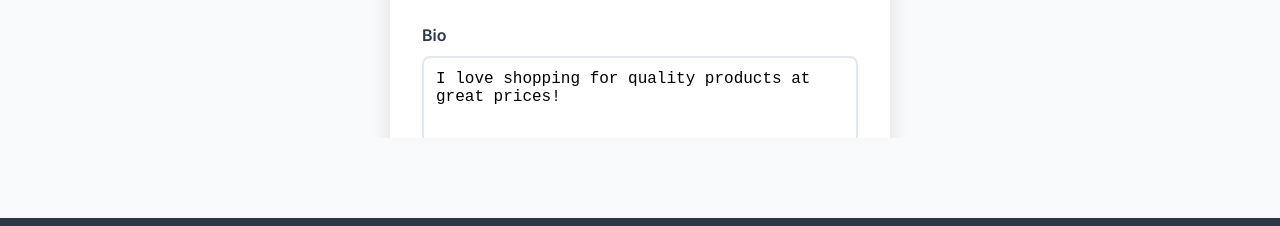
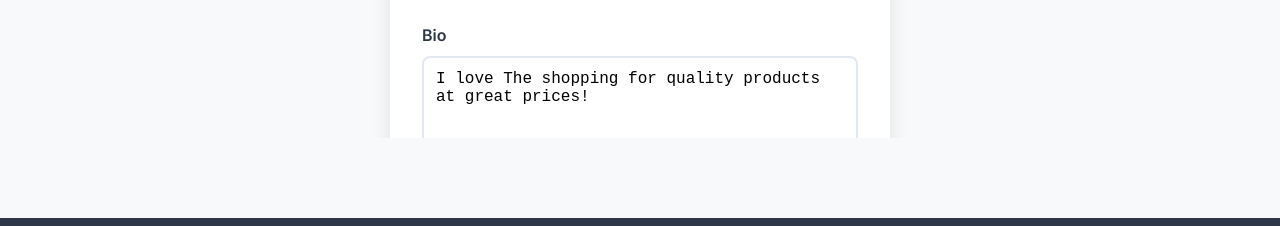
Before and after one commit to FarzaadShojaei/Shopping_Site, a React (Create React App) app: page /profile in a window 1280 px wide. Shown: the part 838-1064 px from the top of the page. Built offline with nearby package versions, Linux system fonts and the light colour scheme; the HTML template or start-up script is replaced by a standard one.

Commit message:
Adding New S

```diff
--- a/src/pages/Profile.js
+++ b/src/pages/Profile.js
@@ -11,7 +11,7 @@ const Profile = () => {
     city: 'New York',
     state: 'NY',
     zipCode: '10001',
-    bio: 'I love shopping for quality products at great prices!'
+    bio: 'I love The shopping for quality products at great prices!'
   });
 
   const [contactForm, setContactForm] = useState({
```
